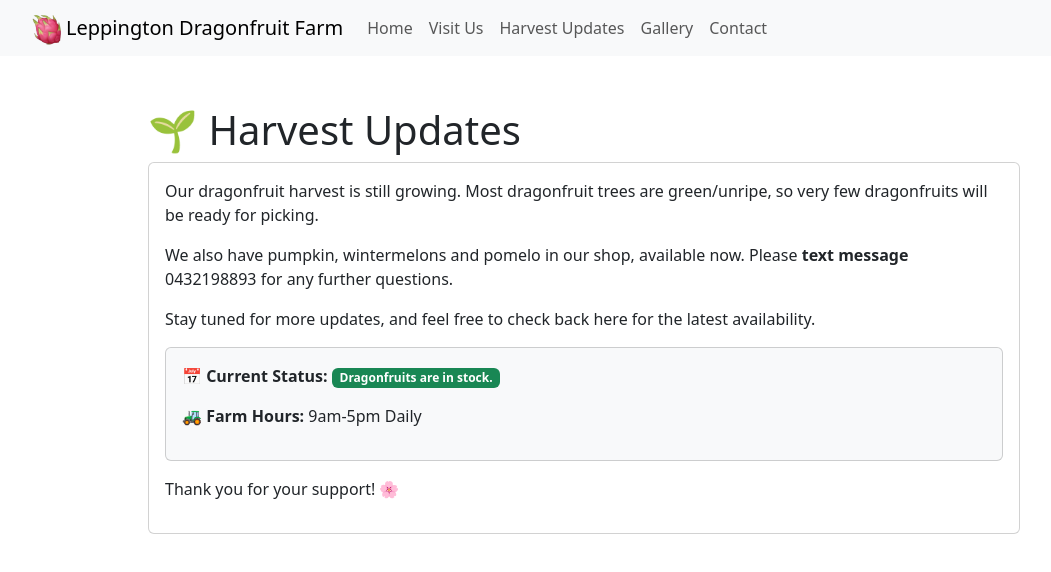
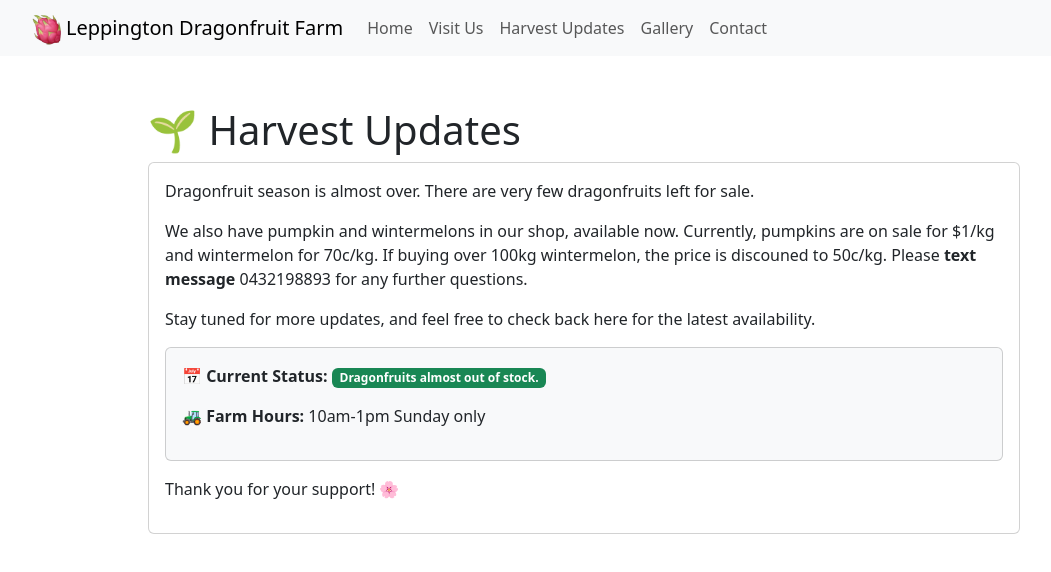
Before and after one commit to jacqui13/leppington-dragonfruit-farm, a Next.js app: page /updates in a window 1280 px wide. Shown: the top 572 px of the page, without its empty margins (56-1107 px from the left). Built offline with nearby package versions, Linux system fonts and the light colour scheme.

Commit message:
harvest updates

```diff
--- a/src/app/home/page.tsx
+++ b/src/app/home/page.tsx
@@ -7,7 +7,7 @@ export default function Home() {
         <Container style={{ margin: "0", padding: "0", minWidth: "100%" }}>
             <Card style={{ backgroundColor: "#ffefc1", marginBottom: "20px", textAlign: "center", width: "100%" }}>
                 <Card.Body>
-                    🎉 Closed 29 Apr & 8 May. Enjoy $8/kg dragonfruits sale now! 🎉
+                    🎉 Dragonfruit season almost over! We are open to public 10am - 1pm Sundays only 🎉
                 </Card.Body>
             </Card>
             <h1 style={{ alignSelf: "anchor-center", background: "pink", position: "absolute", textAlign: "center", width: "100%" }}>
--- a/src/app/updates/page.tsx
+++ b/src/app/updates/page.tsx
@@ -8,10 +8,10 @@ export default function Updates() {
             <Card>
                 <Card.Body>
                     <p>
-                        Our dragonfruit harvest is still growing. Most dragonfruit trees are green/unripe, so very few dragonfruits will be ready for picking.
+                        Dragonfruit season is almost over. There are very few dragonfruits left for sale.
                     </p>
                     <p>
-                        We also have pumpkin, wintermelons and pomelo in our shop, available now. Please <strong>text message</strong> 0432198893 for any further questions.
+                        We also have pumpkin and wintermelons in our shop, available now. Currently, pumpkins are on sale for $1/kg and wintermelon for 70c/kg. If buying over 100kg wintermelon, the price is discouned to 50c/kg. Please <strong>text message</strong> 0432198893 for any further questions.
                     </p>
                     <p>
                         Stay tuned for more updates, and feel free to check back here for the latest availability.
@@ -19,8 +19,8 @@ export default function Updates() {
 
                     <Card className="p-3 bg-light">
                         {/* <p><strong>📅 Current Status:</strong> <Badge bg="danger" style={{ textWrap: 'wrap' }}>Dragonfruits are out of stock (very limited). More will be available in February/March.</Badge></p> */}
-                        <p><strong>📅 Current Status:</strong> <Badge bg="success" style={{ textWrap: 'wrap' }}>Dragonfruits are in stock.</Badge></p>
-                        <p><strong>🚜 Farm Hours: </strong>9am-5pm Daily</p>
+                        <p><strong>📅 Current Status:</strong> <Badge bg="success" style={{ textWrap: 'wrap' }}>Dragonfruits almost out of stock.</Badge></p>
+                        <p><strong>🚜 Farm Hours: </strong>10am-1pm Sunday only</p>
                     </Card>
 
                     <p className="mt-3">Thank you for your support! 🌸</p>
```
